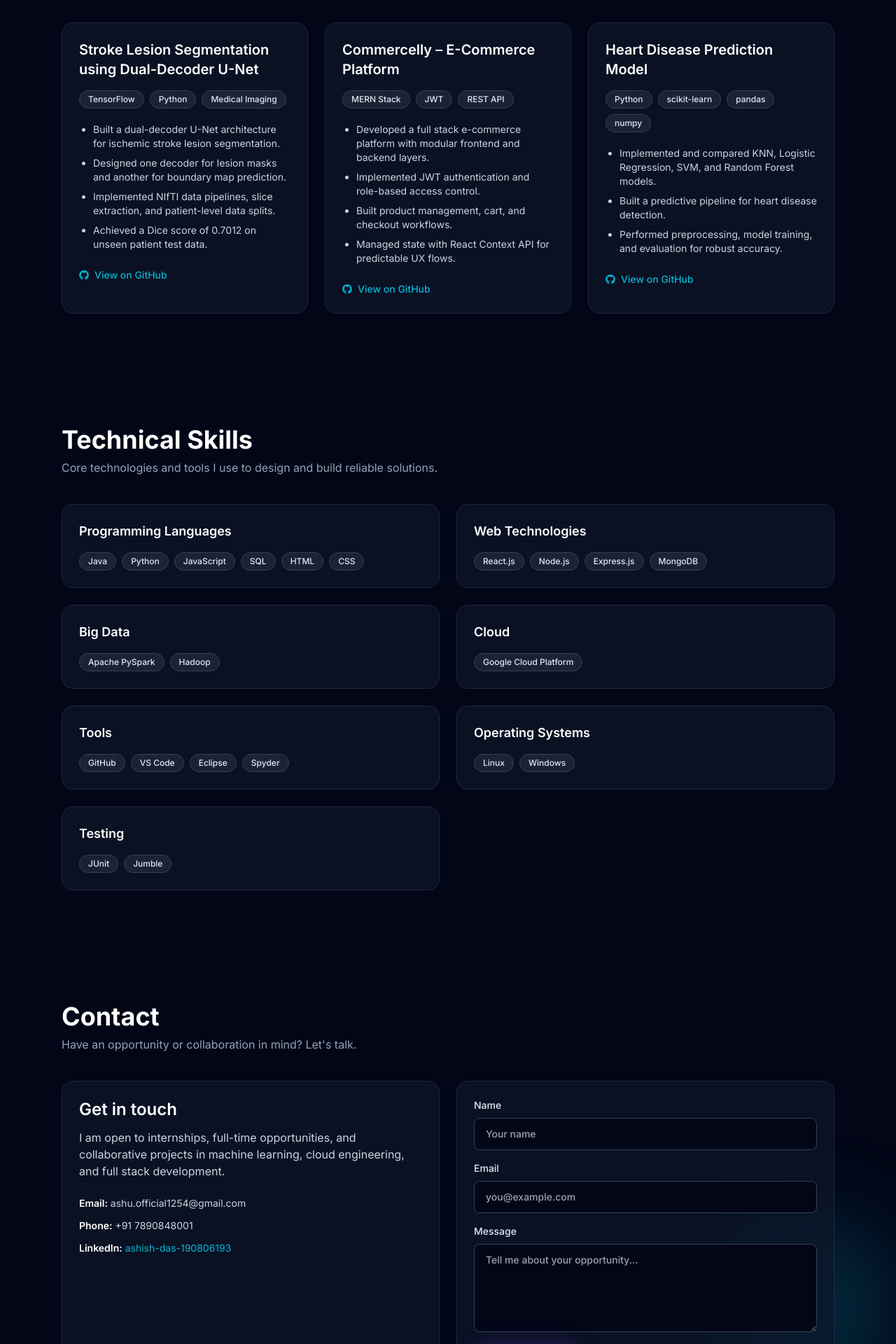
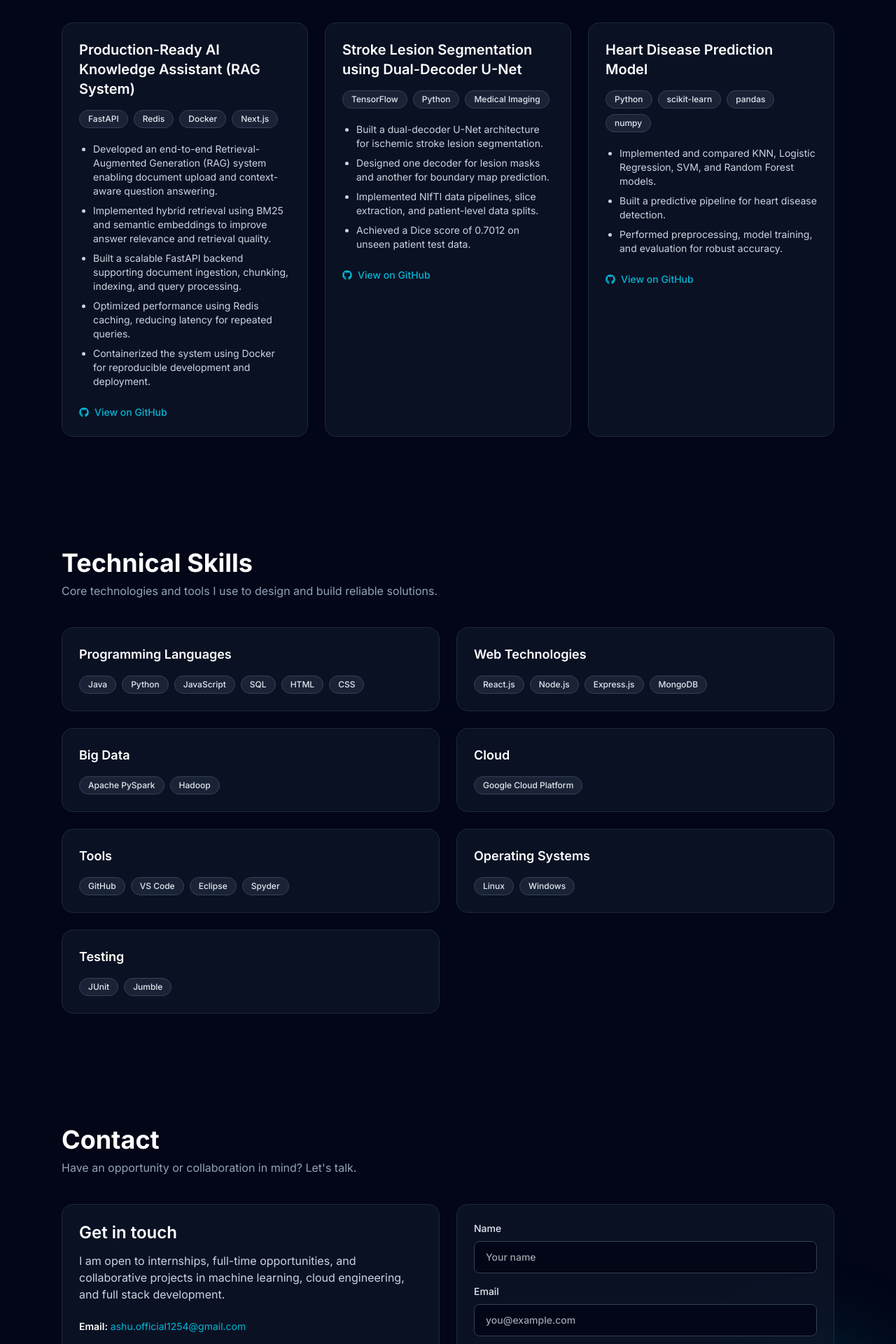
Before and after one commit to ashukanauji/portfolio, a React (Vite) app: page / in a window 1280 px wide. Shown: the part 3020-4940 px from the top of the page at 70% size. Built offline with nearby package versions, Linux system fonts and the light colour scheme.

Commit message:
Updated projects

```diff
--- a/src/components/Contact.jsx
+++ b/src/components/Contact.jsx
@@ -7,6 +7,8 @@
     <SectionHeading title="Contact" subtitle="Have an opportunity or collaboration in mind? Let's talk." />
 
     <div className="grid gap-6 lg:grid-cols-2">
+
+      {/* Contact Info Card */}
       <motion.div
         initial={{ opacity: 0, x: -20 }}
         whileInView={{ opacity: 1, x: 0 }}
@@ -15,26 +17,47 @@
         className="card"
       >
         <h3 className="text-2xl font-semibold text-white">Get in touch</h3>
+
         <p className="mt-3 text-slate-300">
           I am open to internships, full-time opportunities, and collaborative projects in machine learning,
           cloud engineering, and full stack development.
         </p>
+
         <div className="mt-6 space-y-3 text-sm text-slate-300">
+
+          {/* Email */}
           <p>
-            <span className="font-semibold text-white">Email:</span> {personalInfo.email}
+            <span className="font-semibold text-white">Email:</span>{' '}
+            <a
+              href={`mailto:${personalInfo.email}`}
+              className="text-secondary hover:text-cyan-300 transition"
+            >
+              {personalInfo.email}
+            </a>
           </p>
+
+          {/* Phone */}
           <p>
             <span className="font-semibold text-white">Phone:</span> {personalInfo.phone}
           </p>
+
+          {/* LinkedIn */}
           <p>
             <span className="font-semibold text-white">LinkedIn:</span>{' '}
-            <a href={personalInfo.linkedin} target="_blank" rel="noreferrer" className="text-secondary hover:text-cyan-300">
+            <a
+              href={personalInfo.linkedin}
+              target="_blank"
+              rel="noreferrer"
+              className="text-secondary hover:text-cyan-300 transition"
+            >
               ashish-das-190806193
             </a>
           </p>
+
         </div>
       </motion.div>
 
+      {/* Contact Form */}
       <motion.form
         initial={{ opacity: 0, x: 20 }}
         whileInView={{ opacity: 1, x: 0 }}
@@ -51,6 +74,7 @@
             className="mt-2 w-full rounded-lg border border-slate-700 bg-slate-950 px-4 py-3 text-slate-100 outline-none transition focus:border-primary"
           />
         </label>
+
         <label className="block text-sm font-medium text-slate-200">
           Email
           <input
@@ -59,6 +83,7 @@
             className="mt-2 w-full rounded-lg border border-slate-700 bg-slate-950 px-4 py-3 text-slate-100 outline-none transition focus:border-primary"
           />
         </label>
+
         <label className="block text-sm font-medium text-slate-200">
           Message
           <textarea
@@ -67,12 +92,15 @@
             className="mt-2 w-full rounded-lg border border-slate-700 bg-slate-950 px-4 py-3 text-slate-100 outline-none transition focus:border-primary"
           />
         </label>
+
+        {/* Mail Button */}
         <a
-          href={`mailto:${personalInfo.email}`}
+          href={`mailto:${personalInfo.email}?subject=Contact from Portfolio`}
           className="inline-block rounded-full bg-gradient-to-r from-primary to-secondary px-6 py-3 text-sm font-semibold text-white shadow-glow transition hover:scale-105"
         >
           Send Message
         </a>
+
       </motion.form>
     </div>
   </section>
--- a/src/data/portfolioData.js
+++ b/src/data/portfolioData.js
@@ -1,114 +1,124 @@
 export const navLinks = [
-  { id: 'about', label: 'About' },
-  { id: 'education', label: 'Education' },
-  { id: 'experience', label: 'Experience' },
-  { id: 'projects', label: 'Projects' },
-  { id: 'skills', label: 'Skills' },
-  { id: 'contact', label: 'Contact' },
+  { id: "about", label: "About" },
+  { id: "education", label: "Education" },
+  { id: "experience", label: "Experience" },
+  { id: "projects", label: "Projects" },
+  { id: "skills", label: "Skills" },
+  { id: "contact", label: "Contact" },
 ];
 
 export const personalInfo = {
-  name: 'Ashish Das',
-  title: 'M.Tech Computer Science Student | Machine Learning | Full Stack Developer | Cloud Enthusiast',
-  phone: '+91 7890848001',
-  email: 'ashu.official1254@gmail.com',
-  linkedin: 'https://www.linkedin.com/in/ashish-das-190806193/',
-  github: 'https://github.com/ashukanauji/',
-  leetcode: 'https://leetcode.com/u/ashukanauji54/',
+  name: "Ashish Das",
+  title:
+    "M.Tech Computer Science Student | Machine Learning | Full Stack Developer | Cloud Enthusiast",
+  phone: "+91 7890848001",
+  email: "ashu.official1254@gmail.com",
+  linkedin: "https://www.linkedin.com/in/ashish-das-190806193/",
+  github: "https://github.com/ashukanauji/",
+  leetcode: "https://leetcode.com/u/ashukanauji54/",
   shortBio:
-    'M.Tech Computer Science student at NIT Rourkela with experience in Machine Learning, Cloud Computing, and Full Stack Development. Skilled in building scalable systems, medical image segmentation models, and modern web applications.',
+    "M.Tech Computer Science student at NIT Rourkela with experience in Machine Learning, Cloud Computing, and Full Stack Development. Skilled in building scalable systems, medical image segmentation models, and modern web applications.",
 };
 
 export const aboutText =
-  'I am currently pursuing my M.Tech in Computer Science and Engineering at NIT Rourkela, where I am deepening my expertise in machine learning systems and modern software architecture. My core interests lie at the intersection of Machine Learning, Cloud Computing, and Full Stack Development, with hands-on experience using Google Cloud Platform for deploying and managing scalable solutions. I have also worked on medical image segmentation research, including advanced dual-decoder U-Net models for ischemic stroke lesion detection. I am passionate about building robust, scalable products that solve real-world problems and create measurable impact.';
+  "I am currently pursuing my M.Tech in Computer Science and Engineering at NIT Rourkela, where I am deepening my expertise in machine learning systems and modern software architecture. My core interests lie at the intersection of Machine Learning, Cloud Computing, and Full Stack Development, with hands-on experience using Google Cloud Platform for deploying and managing scalable solutions. I have also worked on medical image segmentation research, including advanced dual-decoder U-Net models for ischemic stroke lesion detection. I am passionate about building robust, scalable products that solve real-world problems and create measurable impact.";
 
 export const education = [
   {
-    institute: 'National Institute of Technology Rourkela',
-    degree: 'Master of Technology in Computer Science and Engineering',
-    duration: '2024 – Present',
-    score: 'CGPA: 8.02',
+    institute: "National Institute of Technology Rourkela",
+    degree: "Master of Technology in Computer Science and Engineering",
+    duration: "2024 – Present",
+    score: "CGPA: 8.02",
   },
   {
-    institute: 'MCKV Institute of Engineering',
-    degree: 'Bachelor of Technology in Information Technology',
-    duration: '2019 – 2023',
-    score: 'CGPA: 8.68',
+    institute: "MCKV Institute of Engineering",
+    degree: "Bachelor of Technology in Information Technology",
+    duration: "2019 – 2023",
+    score: "CGPA: 8.68",
   },
   {
-    institute: 'Shree Jain Vidyalaya',
-    degree: 'Higher Secondary',
-    duration: '2018',
-    score: '74.20%',
+    institute: "Shree Jain Vidyalaya",
+    degree: "Higher Secondary",
+    duration: "2018",
+    score: "74.20%",
   },
 ];
 
 export const experiences = [
   {
-    company: 'Cognizant Technology Solutions',
-    role: 'Programmer Analyst Trainee',
-    duration: 'June 2024 – August 2024',
-    location: 'Kochi, India',
+    company: "Cognizant Technology Solutions",
+    role: "Programmer Analyst Trainee",
+    duration: "June 2024 – August 2024",
+    location: "Kochi, India",
     responsibilities: [
-      'Configured and managed GCP storage solutions including Cloud Storage, Cloud SQL, and Bigtable.',
-      'Deployed and maintained infrastructure using Compute Engine, Kubernetes Engine, and Cloud Functions.',
-      'Optimized databases and analytics workflows using BigQuery and Datastore.',
+      "Configured and managed GCP storage solutions including Cloud Storage, Cloud SQL, and Bigtable.",
+      "Deployed and maintained infrastructure using Compute Engine, Kubernetes Engine, and Cloud Functions.",
+      "Optimized databases and analytics workflows using BigQuery and Datastore.",
     ],
   },
   {
-    company: 'Cognizant Technology Solutions',
-    role: 'GenC Intern',
-    duration: 'December 2023 – May 2024',
-    location: 'Coimbatore, India',
+    company: "Cognizant Technology Solutions",
+    role: "GenC Intern",
+    duration: "December 2023 – May 2024",
+    location: "Coimbatore, India",
     responsibilities: [
-      'Worked with core Google Cloud Platform services across storage and compute workflows.',
-      'Built data pipelines using Apache PySpark and Hadoop for large-scale data processing.',
-      'Processed and transformed large datasets efficiently for downstream analytics.',
+      "Worked with core Google Cloud Platform services across storage and compute workflows.",
+      "Built data pipelines using Apache PySpark and Hadoop for large-scale data processing.",
+      "Processed and transformed large datasets efficiently for downstream analytics.",
     ],
   },
 ];
 
 export const projects = [
   {
-    title: 'Stroke Lesion Segmentation using Dual-Decoder U-Net',
-    stack: ['TensorFlow', 'Python', 'Medical Imaging'],
+    title: "Production-Ready AI Knowledge Assistant (RAG System)",
+    stack: ["FastAPI", "Redis", "Docker", "Next.js"],
     description: [
-      'Built a dual-decoder U-Net architecture for ischemic stroke lesion segmentation.',
-      'Designed one decoder for lesion masks and another for boundary map prediction.',
-      'Implemented NIfTI data pipelines, slice extraction, and patient-level data splits.',
-      'Achieved a Dice score of 0.7012 on unseen patient test data.',
+      "Developed an end-to-end Retrieval-Augmented Generation (RAG) system enabling document upload and context-aware question answering.",
+      "Implemented hybrid retrieval using BM25 and semantic embeddings to improve answer relevance and retrieval quality.",
+      "Built a scalable FastAPI backend supporting document ingestion, chunking, indexing, and query processing.",
+      "Optimized performance using Redis caching, reducing latency for repeated queries.",
+      "Containerized the system using Docker for reproducible development and deployment.",
     ],
-    github: 'https://github.com/ashukanauji/',
+    github: "https://github.com/ashukanauji/rag-powered-ai-assistant",
   },
   {
-    title: 'Commercelly – E-Commerce Platform',
-    stack: ['MERN Stack', 'JWT', 'REST API'],
+    title: "Stroke Lesion Segmentation using Dual-Decoder U-Net",
+    stack: ["TensorFlow", "Python", "Medical Imaging"],
     description: [
-      'Developed a full stack e-commerce platform with modular frontend and backend layers.',
-      'Implemented JWT authentication and role-based access control.',
-      'Built product management, cart, and checkout workflows.',
-      'Managed state with React Context API for predictable UX flows.',
+      "Built a dual-decoder U-Net architecture for ischemic stroke lesion segmentation.",
+      "Designed one decoder for lesion masks and another for boundary map prediction.",
+      "Implemented NIfTI data pipelines, slice extraction, and patient-level data splits.",
+      "Achieved a Dice score of 0.7012 on unseen patient test data.",
     ],
-    github: 'https://github.com/ashukanauji/',
+    github: "https://github.com/ashukanauji/",
   },
+
   {
-    title: 'Heart Disease Prediction Model',
-    stack: ['Python', 'scikit-learn', 'pandas', 'numpy'],
+    title: "Heart Disease Prediction Model",
+    stack: ["Python", "scikit-learn", "pandas", "numpy"],
     description: [
-      'Implemented and compared KNN, Logistic Regression, SVM, and Random Forest models.',
-      'Built a predictive pipeline for heart disease detection.',
-      'Performed preprocessing, model training, and evaluation for robust accuracy.',
+      "Implemented and compared KNN, Logistic Regression, SVM, and Random Forest models.",
+      "Built a predictive pipeline for heart disease detection.",
+      "Performed preprocessing, model training, and evaluation for robust accuracy.",
     ],
-    github: 'https://github.com/ashukanauji/',
+    github: "https://github.com/ashukanauji/",
   },
 ];
 
 export const skills = {
-  'Programming Languages': ['Java', 'Python', 'JavaScript', 'SQL', 'HTML', 'CSS'],
-  'Web Technologies': ['React.js', 'Node.js', 'Express.js', 'MongoDB'],
-  'Big Data': ['Apache PySpark', 'Hadoop'],
-  Cloud: ['Google Cloud Platform'],
-  Tools: ['GitHub', 'VS Code', 'Eclipse', 'Spyder'],
-  'Operating Systems': ['Linux', 'Windows'],
-  Testing: ['JUnit', 'Jumble'],
+  "Programming Languages": [
+    "Java",
+    "Python",
+    "JavaScript",
+    "SQL",
+    "HTML",
+    "CSS",
+  ],
+  "Web Technologies": ["React.js", "Node.js", "Express.js", "MongoDB"],
+  "Big Data": ["Apache PySpark", "Hadoop"],
+  Cloud: ["Google Cloud Platform"],
+  Tools: ["GitHub", "VS Code", "Eclipse", "Spyder"],
+  "Operating Systems": ["Linux", "Windows"],
+  Testing: ["JUnit", "Jumble"],
 };
```
Also changed, not shown: 1 other file (tests, documents, lock files or other folders).
